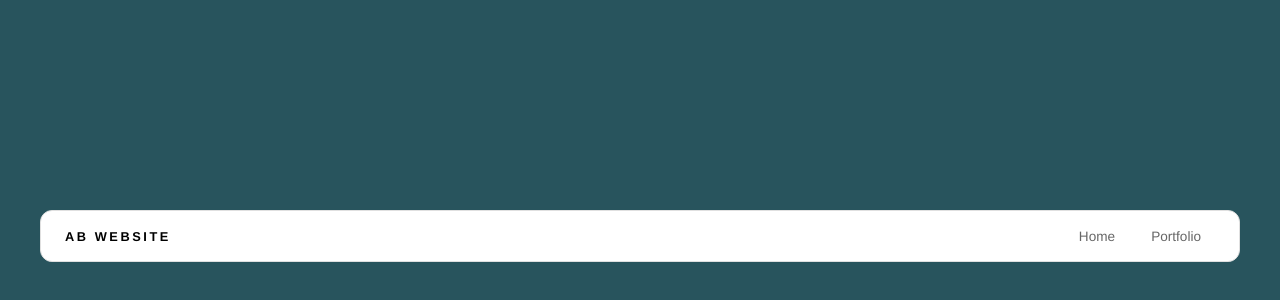
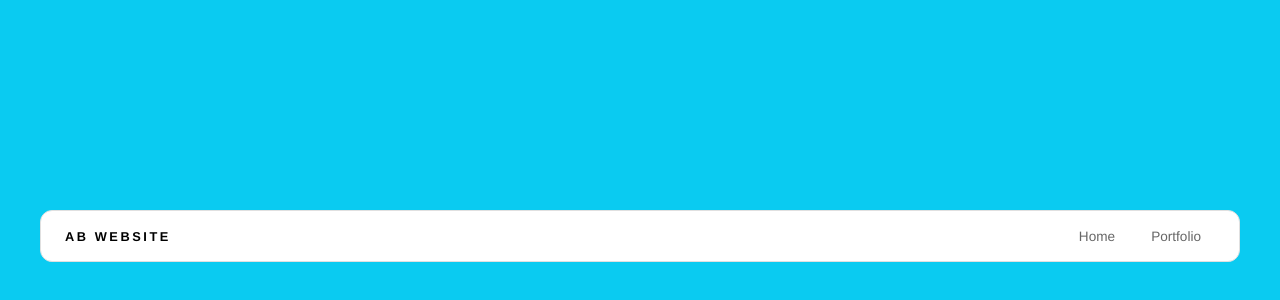
Before and after one commit to ab121907-lgtm/ab121907-lgtm.github.io, a plain HTML site: page index.html in a window 1280 px wide. Shown: the part 462-762 px from the top of the page. Drawn offline with Linux system fonts and the light colour scheme.

Commit message:
worked on website

```diff
--- a/style.css
+++ b/style.css
@@ -4,7 +4,7 @@
 
 body {
   margin: 0;
-  background: #28545d;
+  background: #0acbf1;
   color: #222;
   font-family: "Helvetica Neue", Arial, sans-serif;
 }
```
